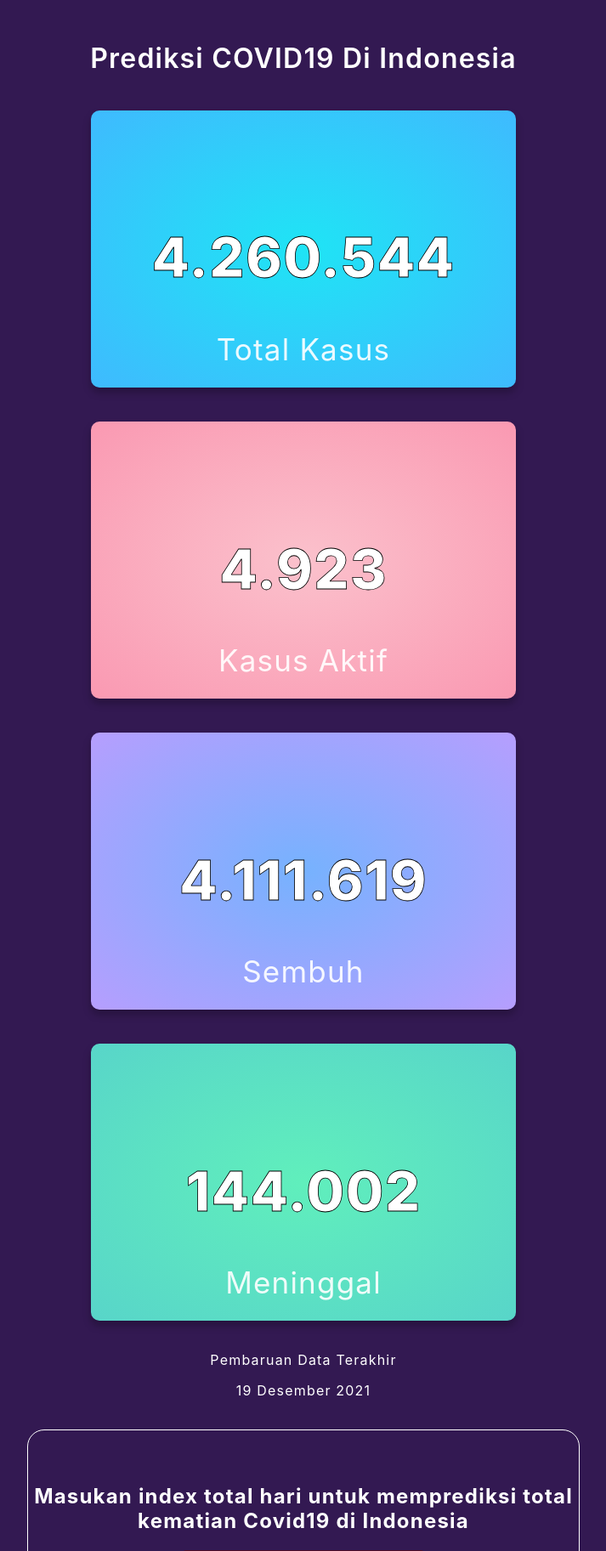
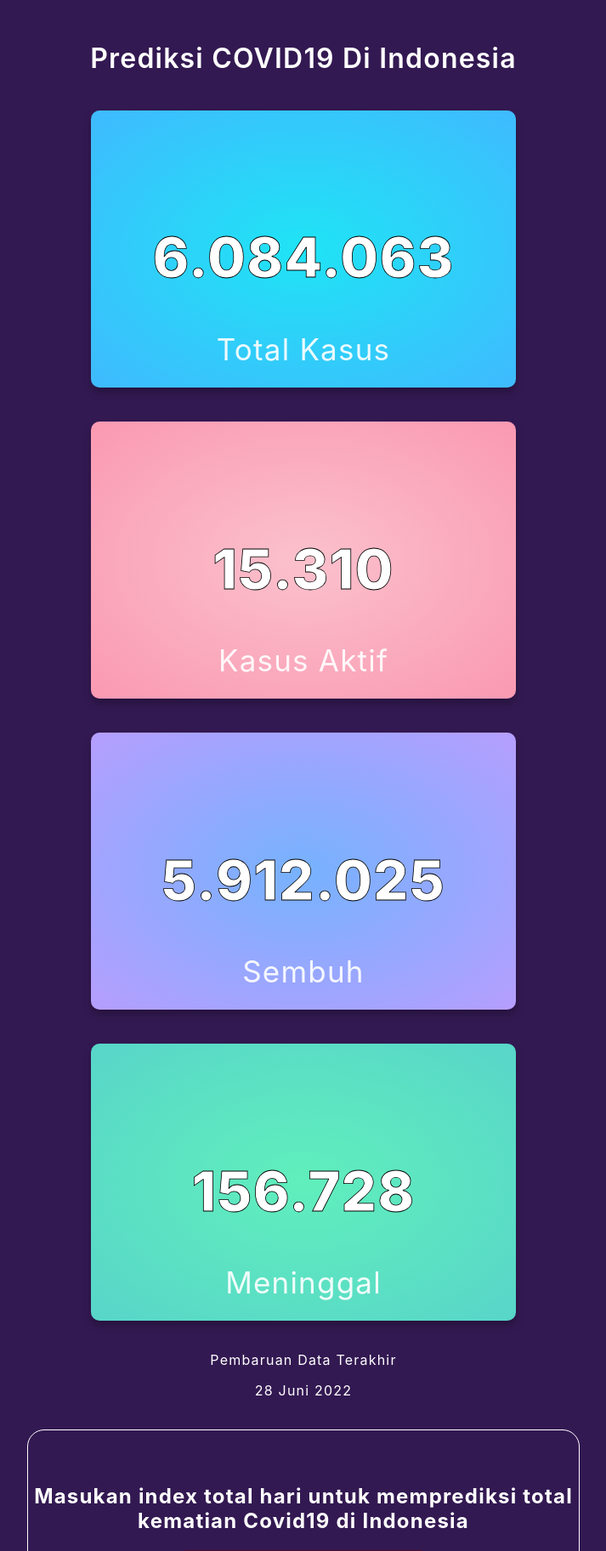
Before and after one commit to BLucky8/Covid19PredictorUpdate, a Flask app: page / in a window 1280 px wide. Shown: the top 1825 px of the page at 85% size, without its empty margins (291-1004 px from the left). Run offline with Flask 2, Linux system fonts and the light colour scheme; parts of the project's set-up code (start-up, migrations or seed data) failed here and were passed over.

Commit message:
Update index.html
Update Desc

```diff
--- a/templates/index.html
+++ b/templates/index.html
@@ -23,7 +23,7 @@
       <div class="card card-1">
         <div class="card__icon"><i class="fas fa-bolt"></i></div>
         <p class="card__exit"><i class="fas fa-times"></i></p>
-        <h1 class="card__title">4.260.544</h1>
+        <h1 class="card__title">6.084.063</h1>
         <p class="card__apply">
           <a class="card__link">Total Kasus <i class="fas fa-arrow-right"></i></a>
         </p>
@@ -31,7 +31,7 @@
       <div class="card card-2">
         <div class="card__icon"><i class="fas fa-bolt"></i></div>
         <p class="card__exit"><i class="fas fa-times"></i></p>
-        <h1 class="card__title">4.923</h1>
+        <h1 class="card__title">15.310</h1>
         <p class="card__apply">
           <a class="card__link">Kasus Aktif <i class="fas fa-arrow-right"></i></a>
         </p>
@@ -39,7 +39,7 @@
       <div class="card card-3">
         <div class="card__icon"><i class="fas fa-bolt"></i></div>
         <p class="card__exit"><i class="fas fa-times"></i></p>
-        <h1 class="card__title">4.111.619</h1>
+        <h1 class="card__title">5.912.025</h1>
         <p class="card__apply">
           <a class="card__link">Sembuh <i class="fas fa-arrow-right"></i></a>
         </p>
@@ -47,14 +47,14 @@
       <div class="card card-4">
         <div class="card__icon"><i class="fas fa-bolt"></i></div>
         <p class="card__exit"><i class="fas fa-times"></i></p>
-        <h1 class="card__title">144.002</h1>
+        <h1 class="card__title">156.728</h1>
         <p class="card__apply">
           <a class="card__link">Meninggal <i class="fas fa-arrow-right"></i></a>
         </p>
       </div>
     </div>
     <p>Pembaruan Data Terakhir </p>
-    <p> 19 Desember 2021 </p>
+    <p> 28 Juni 2022 </p>
   </div>
 
 
```
